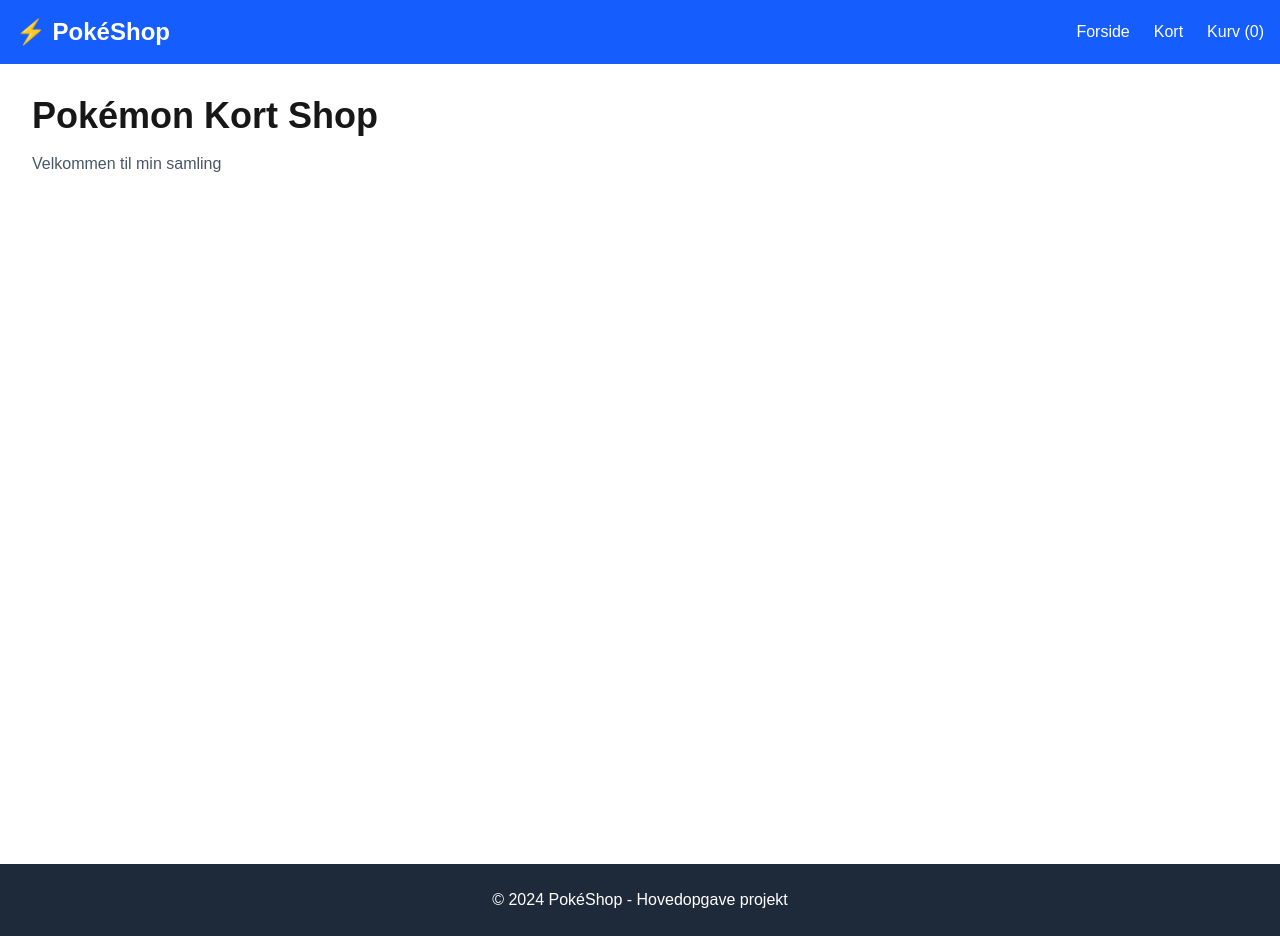
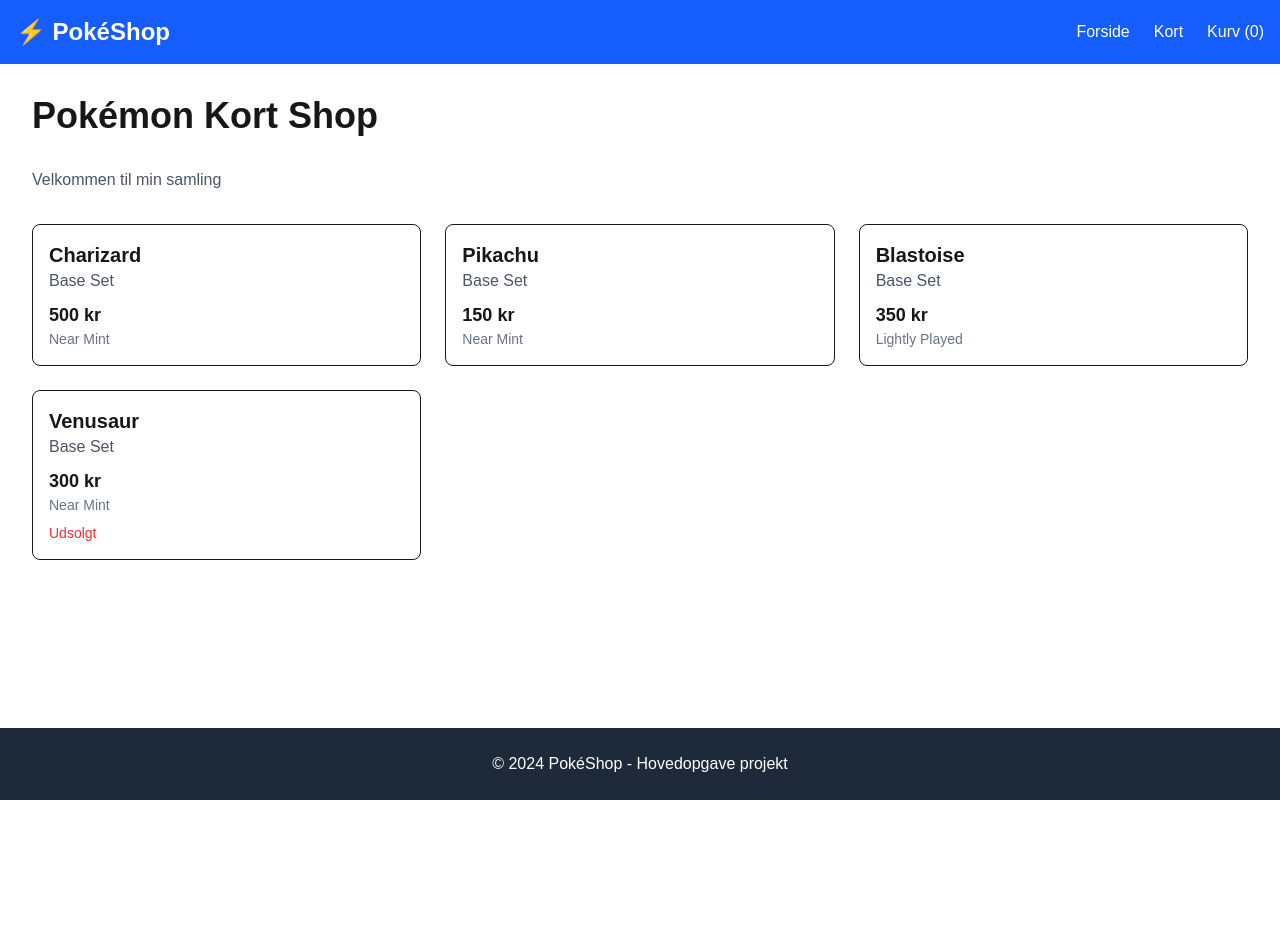
Before and after one commit to SlimThomas/pokemon-shop-nextjs, a Next.js app: page / in a window 1280 px wide. After the commit the page ends 800 px from the top, so only its background shows below. Built offline with nearby package versions, Linux system fonts and the light colour scheme.

Commit message:
Add PokemonCard type and mock data with card display

```diff
--- a/src/app/page.tsx
+++ b/src/app/page.tsx
@@ -1,8 +1,24 @@
+import { pokemonCards } from '@/data/cards';
+
 export default function Home() {
   return (
-    <main className="min-h-screen p-8">
-      <h1 className="text-4xl font-bold">Pokémon Kort Shop</h1>
-      <p className="mt-4 text-gray-600">Velkommen til min samling</p>
+    <main className="container mx-auto p-8">
+      <h1 className="text-4xl font-bold mb-8">Pokémon Kort Shop</h1>
+      <p className="text-gray-600 mb-8">Velkommen til min samling</p>
+
+      <div className="grid grid-cols-1 md:grid-cols-2 lg:grid-cols-3 gap-6">
+        {pokemonCards.map((card) => (
+          <div key={card.id} className="border rounded-lg p-4 hover:shadow-lg transition">
+            <h2 className="text-xl font-bold">{card.name}</h2>
+            <p className="text-gray-600">{card.set}</p>
+            <p className="text-lg font-semibold mt-2">{card.price} kr</p>
+            <p className="text-sm text-gray-500">{card.condition}</p>
+            {!card.inStock && (
+              <p className="text-red-500 text-sm mt-2">Udsolgt</p>
+            )}
+          </div>
+        ))}
+      </div>
     </main>
   );
 }
--- /dev/null
+++ b/src/data/cards.ts
@@ -0,0 +1,48 @@
+import { PokemonCard } from '@/types/pokemon';
+
+export const pokemonCards: PokemonCard[] = [
+  {
+    id: '1',
+    name: 'Charizard',
+    price: 500,
+    image: '/images/charizard.jpg', // Vi laver placeholder billeder senere
+    description: 'En kraftfuld ild Pokémon. Meget populært kort fra Base Set.',
+    set: 'Base Set',
+    rarity: 'Holo Rare',
+    condition: 'Near Mint',
+    inStock: true,
+  },
+  {
+    id: '2',
+    name: 'Pikachu',
+    price: 150,
+    image: '/images/pikachu.jpg',
+    description: 'Det ikoniske elektriske Pokémon. Altid et hit!',
+    set: 'Base Set',
+    rarity: 'Common',
+    condition: 'Near Mint',
+    inStock: true,
+  },
+  {
+    id: '3',
+    name: 'Blastoise',
+    price: 350,
+    image: '/images/blastoise.jpg',
+    description: 'Kraftfuld vand Pokémon med stærke vandangreb.',
+    set: 'Base Set',
+    rarity: 'Holo Rare',
+    condition: 'Lightly Played',
+    inStock: true,
+  },
+  {
+    id: '4',
+    name: 'Venusaur',
+    price: 300,
+    image: '/images/venusaur.jpg',
+    description: 'Plante type starter Pokémon i sin endelige evolution.',
+    set: 'Base Set',
+    rarity: 'Holo Rare',
+    condition: 'Near Mint',
+    inStock: false, // Eksempel på udsolgt kort
+  },
+];
--- /dev/null
+++ b/src/types/pokemon.ts
@@ -0,0 +1,11 @@
+export interface PokemonCard {
+  id: string;
+  name: string;
+  price: number;
+  image: string;
+  description: string;
+  set: string; // Hvilket sæt kortet er fra (f.eks. "Base Set", "Jungle")
+  rarity: string; // Common, Uncommon, Rare, Holo Rare, etc.
+  condition: string; // Near Mint, Lightly Played, Moderately Played, etc.
+  inStock: boolean;
+}
```
